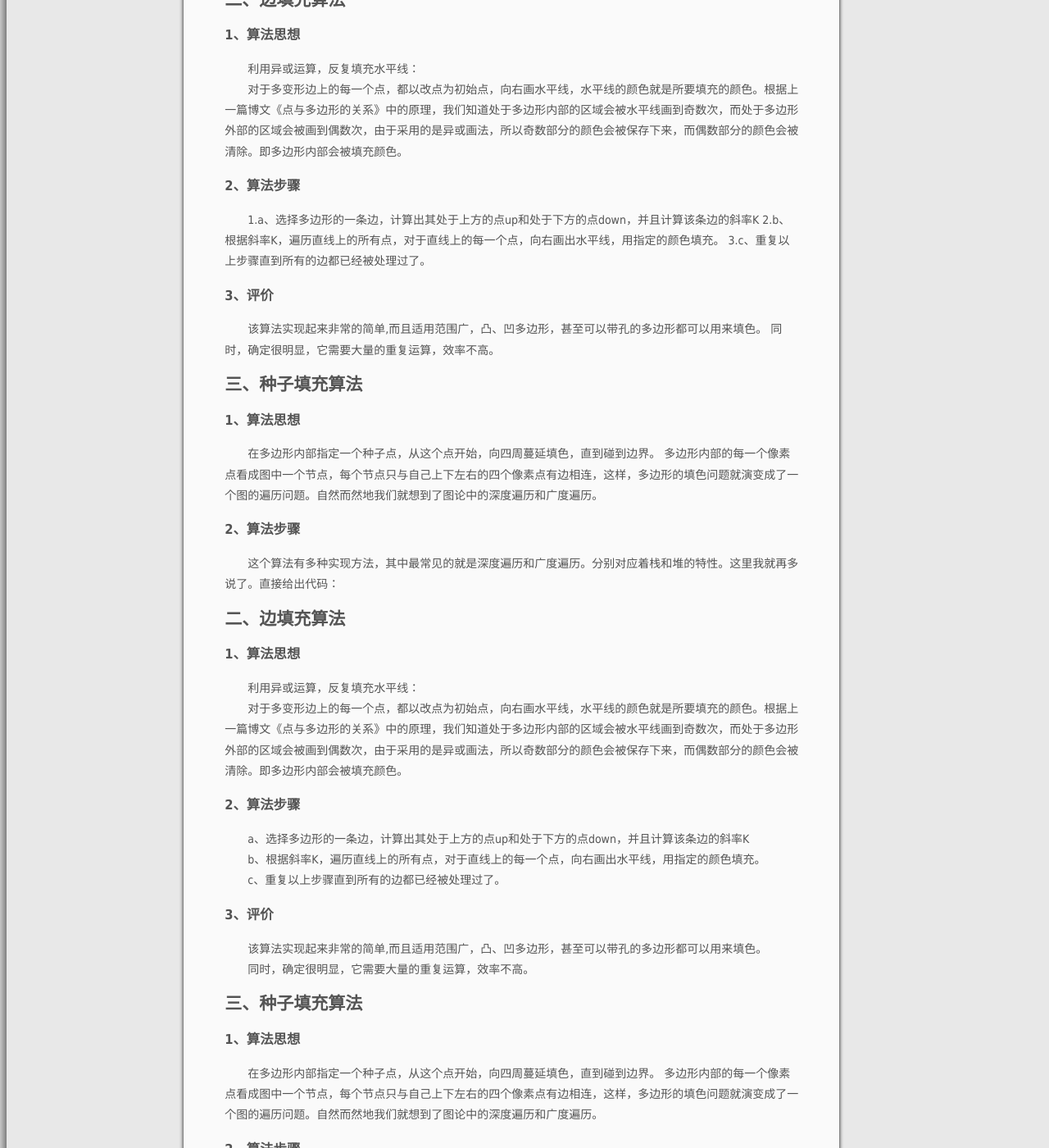
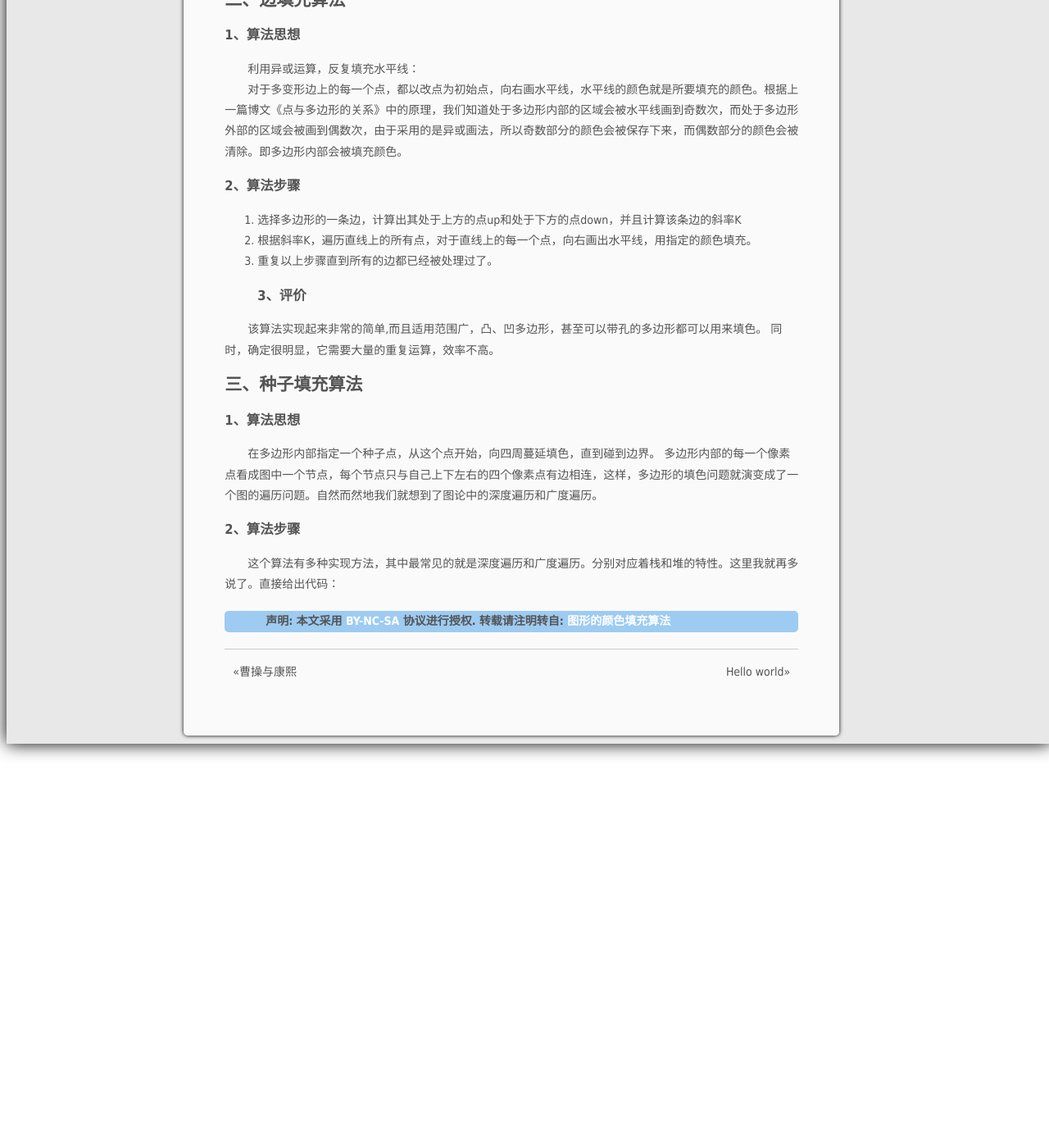
Before and after one commit to flyaway1217/flyaway1217.github.com, a Jekyll site: the page built from _posts/2012-11-17-color-filled.md, in a window 1280 px wide and 1400 px high, scrolled down 777 px. Shown: the whole window at 82% size. Built offline with Jekyll 4.4.1, drawn with Linux system fonts in a browser that asks for light colours; Markdown is read by kramdown in place of the engine named in the settings.

Commit message:
update a post

```diff
--- a/_posts/2012-11-17-color-filled.md
+++ b/_posts/2012-11-17-color-filled.md
@@ -27,9 +27,9 @@ description: 图形学课上学到的图形颜色填充算法，列举了三种
 对于多变形边上的每一个点，都以改点为初始点，向右画水平线，水平线的颜色就是所要填充的颜色。根据上一篇博文《点与多边形的关系》中的原理，我们知道处于多边形内部的区域会被水平线画到奇数次，而处于多边形外部的区域会被画到偶数次，由于采用的是异或画法，所以奇数部分的颜色会被保存下来，而偶数部分的颜色会被清除。即多边形内部会被填充颜色。
 
 ###2、算法步骤
-1.a、选择多边形的一条边，计算出其处于上方的点up和处于下方的点down，并且计算该条边的斜率K
-2.b、根据斜率K，遍历直线上的所有点，对于直线上的每一个点，向右画出水平线，用指定的颜色填充。
-3.c、重复以上步骤直到所有的边都已经被处理过了。
+1. 选择多边形的一条边，计算出其处于上方的点up和处于下方的点down，并且计算该条边的斜率K
+2. 根据斜率K，遍历直线上的所有点，对于直线上的每一个点，向右画出水平线，用指定的颜色填充。
+3. 重复以上步骤直到所有的边都已经被处理过了。
 ###3、评价
 
 该算法实现起来非常的简单,而且适用范围广，凸、凹多边形，甚至可以带孔的多边形都可以用来填色。
@@ -45,33 +45,3 @@ description: 图形学课上学到的图形颜色填充算法，列举了三种
 ###2、算法步骤
 
 这个算法有多种实现方法，其中最常见的就是深度遍历和广度遍历。分别对应着栈和堆的特性。这里我就再多说了。直接给出代码：
-
-##二、边填充算法
-###1、算法思想
-
-利用异或运算，反复填充水平线：
-
-对于多变形边上的每一个点，都以改点为初始点，向右画水平线，水平线的颜色就是所要填充的颜色。根据上一篇博文《点与多边形的关系》中的原理，我们知道处于多边形内部的区域会被水平线画到奇数次，而处于多边形外部的区域会被画到偶数次，由于采用的是异或画法，所以奇数部分的颜色会被保存下来，而偶数部分的颜色会被清除。即多边形内部会被填充颜色。
-
-###2、算法步骤
-
-a、选择多边形的一条边，计算出其处于上方的点up和处于下方的点down，并且计算该条边的斜率K
-
-b、根据斜率K，遍历直线上的所有点，对于直线上的每一个点，向右画出水平线，用指定的颜色填充。
-
-c、重复以上步骤直到所有的边都已经被处理过了。
-
-###3、评价
-
-该算法实现起来非常的简单,而且适用范围广，凸、凹多边形，甚至可以带孔的多边形都可以用来填色。
-
-同时，确定很明显，它需要大量的重复运算，效率不高。
-##三、种子填充算法
-###1、算法思想
-
-在多边形内部指定一个种子点，从这个点开始，向四周蔓延填色，直到碰到边界。
-多边形内部的每一个像素点看成图中一个节点，每个节点只与自己上下左右的四个像素点有边相连，这样，多边形的填色问题就演变成了一个图的遍历问题。自然而然地我们就想到了图论中的深度遍历和广度遍历。
-
-###2、算法步骤
-
-这个算法有多种实现方法，其中最常见的就是深度遍历和广度遍历。分别对应着栈和堆的特性。这里我就再多说了。直接给出代码：
```
